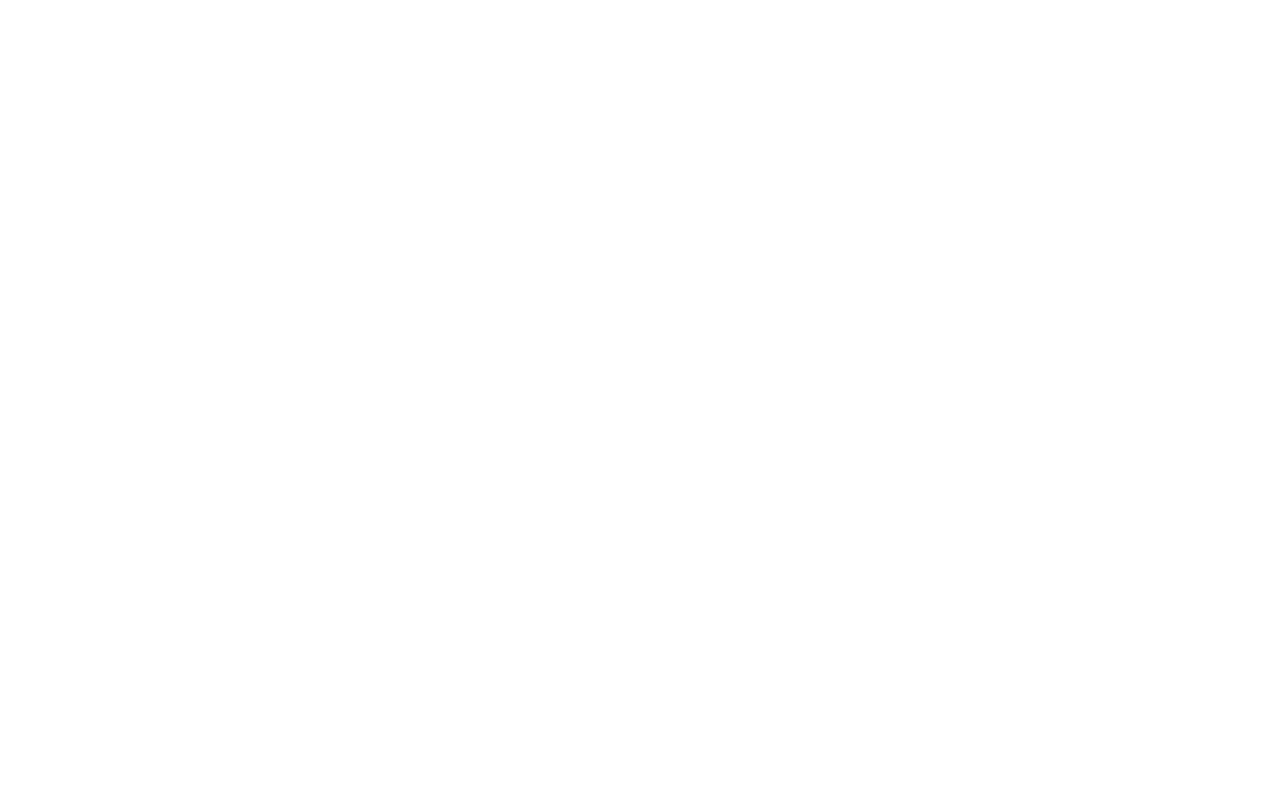
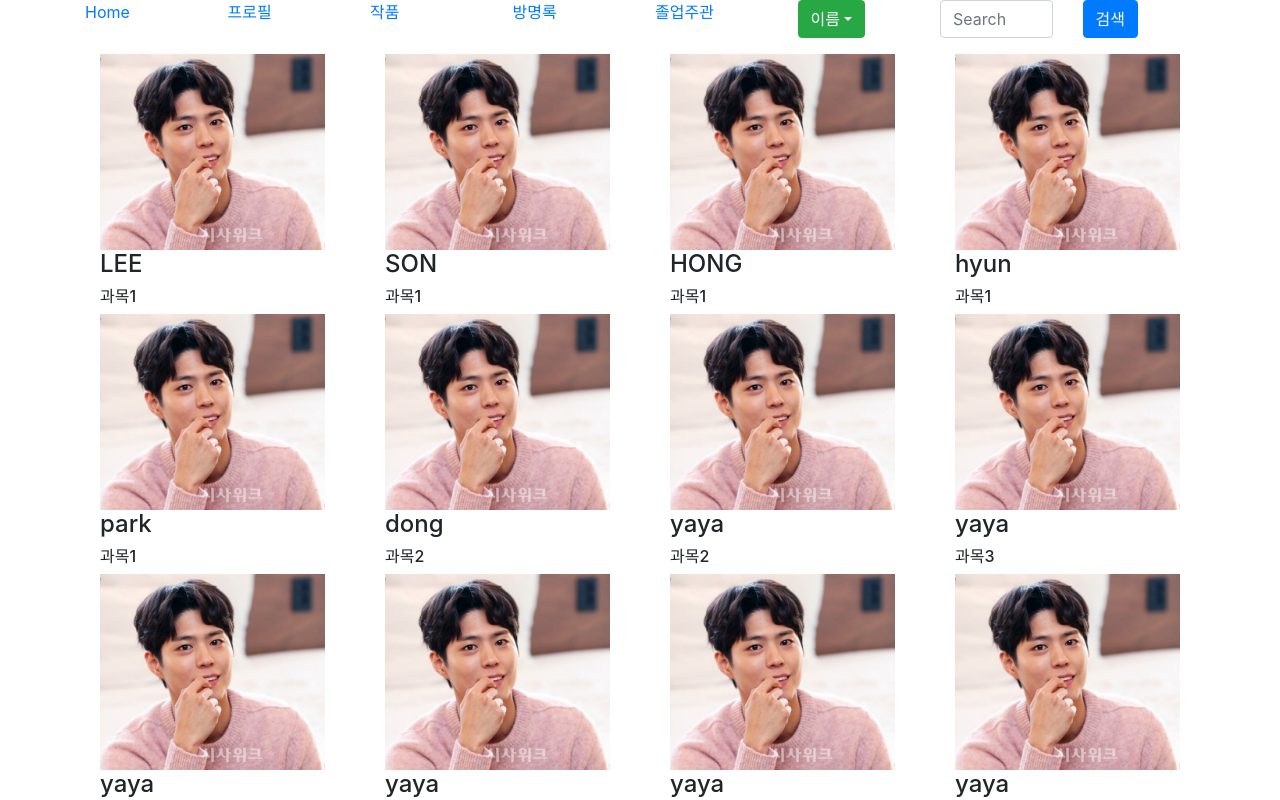
Before and after one commit to NPclown/pusan-visual-design-exhibition-site, a React (Create React App) app: page /profile in a window 1280 px wide. Shown: the top 800 px of the page. Built offline with nearby package versions, Linux system fonts and the light colour scheme.

Commit message:
임시 졸업자 프로필 페이지

```diff
--- a/src/App.js
+++ b/src/App.js
@@ -1,9 +1,7 @@
 import React from 'react';
 import { Route, Switch, BrowserRouter as Router } from 'react-router-dom';
-
-
+import Graduate from './pages/Graduate'
 import Home from './components/Home/Home';
-
 import 'bootstrap/dist/css/bootstrap.min.css';
 
 function App() {
@@ -11,6 +9,7 @@
     <Router>
       <Switch>
         <Route exact path="/" render={(props) => <Home {...props} />} />
+        <Route exact path="/profile" render={(props) => <Graduate {...props} />} />
       </Switch>
     </Router>
   );
--- /dev/null
+++ b/src/assets/Picture.css
@@ -0,0 +1,31 @@
+.pic{
+    flex: 0 0 60%;
+    max-width: 60%;
+    height: auto;
+    position: relative;
+    width: 100%;
+    padding-right: 30px;
+    padding-left: 30px;
+}
+
+@media (min-width: 992px)
+{
+    .pic{
+        flex: 0 0 25%;
+        max-width: 25%;
+    }
+}
+@media (min-width: 768px)and (max-width: 991px)
+{
+    .pic{
+        flex: 0 0 33%;
+        max-width: 33%;
+    }
+}
+@media (min-width: 576px) and (max-width: 767px)
+{
+    .pic{
+        flex: 0 0 50%;
+        max-width: 50%;
+    }
+}
--- /dev/null
+++ b/src/components/Profile/Picture.js
@@ -0,0 +1,15 @@
+import React from 'react';
+import {Col} from 'react-bootstrap';
+import Image from 'react-bootstrap/Image'
+
+function Picture ({name,subject,image}) {
+
+    return(
+        <Col bsPrefix = "pic" >
+        <Image src={image} fluid />
+        <h4>{name}</h4>
+        <h6>{subject}</h6>
+        </Col>
+    )
+}
+export default Picture;
--- /dev/null
+++ b/src/pages/Graduate.js
@@ -0,0 +1,51 @@
+//졸업자 게시판
+import React from 'react';
+import Picture from '../components/Profile/Picture'
+import Header from '../components/Header/Header'
+import Footer from '../components/Footer/Footer'
+import { Container } from 'react-bootstrap';
+import { Row, Col} from 'react-bootstrap';
+import '../assets/Picture.css'
+
+const persons = [
+  { name:'LEE', subject:'과목1',image:'/image/박보검.JPG'},
+  { name:'SON', subject:'과목1',image:'/image/박보검.JPG'},
+  { name:'HONG', subject:'과목1',image:'/image/박보검.JPG'},
+  { name:'hyun', subject:'과목1',image:'/image/박보검.JPG'},
+  { name:'park', subject:'과목1',image:'/image/박보검.JPG'},
+  { name:'dong', subject:'과목2',image:'/image/박보검.JPG'},
+  { name:'yaya', subject:'과목2',image:'/image/박보검.JPG'},
+  { name:'yaya', subject:'과목3',image:'/image/박보검.JPG'},
+  { name:'yaya', subject:'과목3',image:'/image/박보검.JPG'},
+  { name:'yaya', subject:'과목3',image:'/image/박보검.JPG'},
+  { name:'yaya', subject:'과목3',image:'/image/박보검.JPG'},
+  { name:'yaya', subject:'과목3',image:'/image/박보검.JPG'},
+  { name:'yaya', subject:'과목3',image:'/image/박보검.JPG'},
+  { name:'yaya', subject:'과목4',image:'/image/박보검.JPG'},
+  { name:'yaya', subject:'과목4',image:'/image/박보검.JPG'},
+  { name:'yaya', subject:'과목4',image:'/image/박보검.JPG'},
+]
+
+function Graduate() {
+    return (
+        <div className="Graduate">
+          <Header></Header>
+          <Container>
+            <Row>
+              {persons.map((person,index) => {
+              return (
+                <Picture name = {person.name} image = {person.image} subject = {person.subject}></Picture>
+                )
+              }
+              ) //map( 의 ')'
+              }
+            </Row>
+          </Container>
+          <Footer></Footer>
+      </div>
+    )
+}
+
+
+
+  export default Graduate;
```
Also changed, not shown: public/image/박보검.JPG (added), 1 other file (tests, documents, lock files or other folders).
